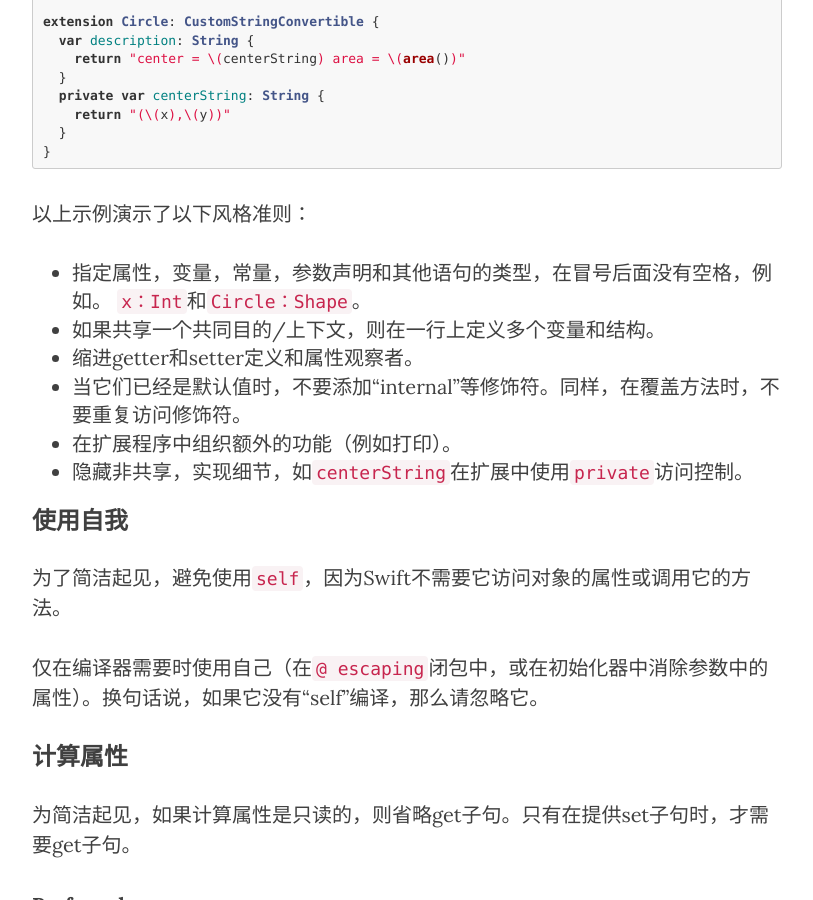
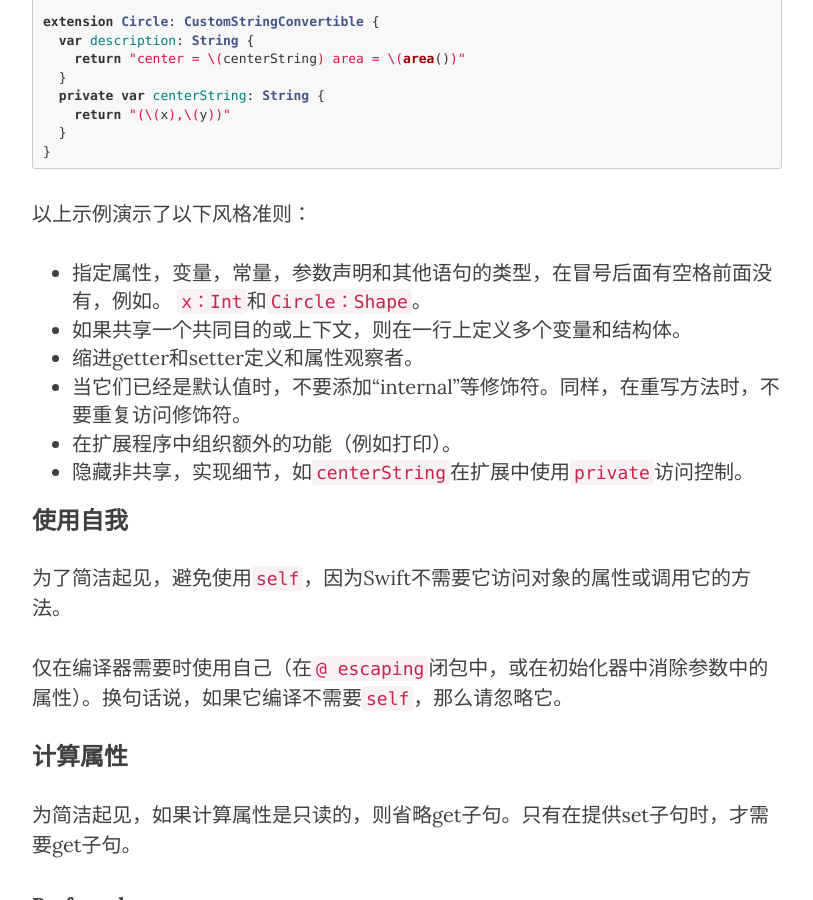
Before and after one commit to DavidHu0921/davidhu0921.github.io, a Jekyll site: the page built from _posts/2017-04-20-Swift代码风格指南.md, in a window 1280 px wide and 900 px high, scrolled down 10108 px. Shown: the whole window, without its empty margins (233-1046 px from the left). Built offline with Jekyll 4.4.1, drawn with Linux system fonts in a browser that asks for light colours; nearby versions of some CDN libraries.

Commit message:
update blog

```diff
--- a/_posts/2017-04-20-Swift代码风格指南.md
+++ b/_posts/2017-04-20-Swift代码风格指南.md
@@ -384,10 +384,10 @@ extension Circle: CustomStringConvertible {
 
 以上示例演示了以下风格准则：
 
-* 指定属性，变量，常量，参数声明和其他语句的类型，在冒号后面没有空格，例如。 `x：Int`和`Circle：Shape`。
-* 如果共享一个共同目的/上下文，则在一行上定义多个变量和结构。
+* 指定属性，变量，常量，参数声明和其他语句的类型，在冒号后面有空格前面没有，例如。 `x：Int`和`Circle：Shape`。
+* 如果共享一个共同目的或上下文，则在一行上定义多个变量和结构体。
 * 缩进getter和setter定义和属性观察者。
-* 当它们已经是默认值时，不要添加“internal”等修饰符。同样，在覆盖方法时，不要重复访问修饰符。
+* 当它们已经是默认值时，不要添加“internal”等修饰符。同样，在重写方法时，不要重复访问修饰符。
 * 在扩展程序中组织额外的功能（例如打印）。
 * 隐藏非共享，实现细节，如`centerString`在扩展中使用`private`访问控制。
 
@@ -395,8 +395,7 @@ extension Circle: CustomStringConvertible {
 
 为了简洁起见，避免使用`self`，因为Swift不需要它访问对象的属性或调用它的方法。
 
-仅在编译器需要时使用自己（在`@ escaping`闭包中，或在初始化器中消除参数中的属性）。换句话说，如果它没有“self”编译，那么请忽略它。
-
+仅在编译器需要时使用自己（在`@ escaping`闭包中，或在初始化器中消除参数中的属性）。换句话说，如果它编译不需要`self`，那么请忽略它。
 
 ### 计算属性
 
```
